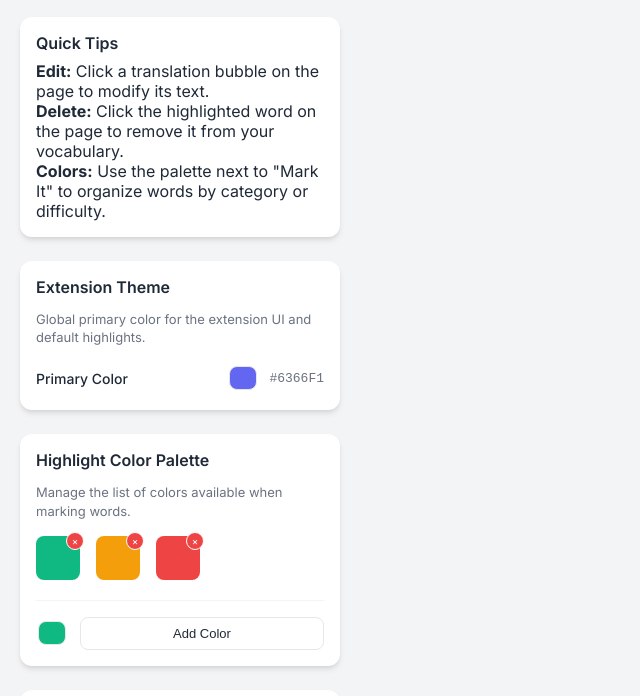
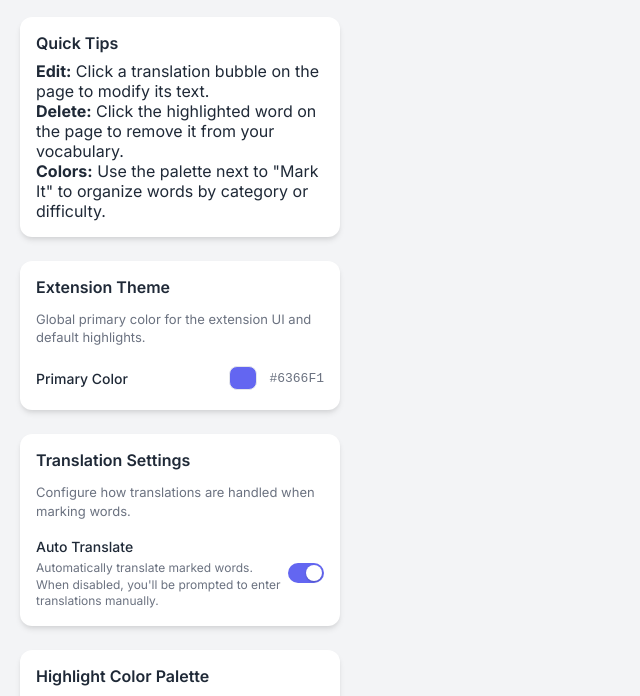
Before and after one commit to 51750/mark-my-words, a browser extension: page settings/settings.html in a window 1280 px wide. Shown: the part 67-763 px from the top of the page, without its empty margins (0-640 px from the left). Drawn offline with Linux system fonts and the light colour scheme.

Commit message:
feat: Add an auto-translate toggle to settings, allowing users to choose between automatic and manual translation when marking words.

```diff
--- a/settings/settings.css
+++ b/settings/settings.css
@@ -76,6 +76,13 @@ section {
 label {
   font-size: 14px;
   font-weight: 500;
+}
+
+.setting-description {
+  font-size: 12px;
+  color: var(--text-sub);
+  margin: 4px 0 0 0;
+  line-height: 1.4;
 }
 
 .color-picker-wrapper {
@@ -212,3 +219,51 @@ button {
   width: 16px;
   height: 16px;
 }
+
+/* Toggle Switch */
+.toggle-container {
+  display: flex;
+  align-items: center;
+  gap: 8px;
+  cursor: pointer;
+}
+
+.toggle-text {
+  font-size: 13px;
+  color: var(--text-sub);
+  font-weight: 500;
+}
+
+.toggle-container input {
+  display: none;
+}
+
+.toggle-slider {
+  position: relative;
+  width: 36px;
+  height: 20px;
+  background-color: #e5e7eb;
+  border-radius: 20px;
+  transition: .3s;
+}
+
+.toggle-slider::before {
+  content: "";
+  position: absolute;
+  height: 16px;
+  width: 16px;
+  left: 2px;
+  bottom: 2px;
+  background-color: white;
+  border-radius: 50%;
+  transition: .3s;
+  box-shadow: 0 1px 2px rgba(0,0,0,0.2);
+}
+
+input:checked + .toggle-slider {
+  background-color: var(--primary);
+}
+
+input:checked + .toggle-slider::before {
+  transform: translateX(16px);
+}
--- a/settings/settings.html
+++ b/settings/settings.html
@@ -59,6 +59,22 @@
       </section>
 
       <section>
+        <h2>Translation Settings</h2>
+        <p class="description">Configure how translations are handled when marking words.</p>
+        <div class="setting-item">
+          <div>
+            <label for="auto-translate-toggle">Auto Translate</label>
+            <p class="setting-description">Automatically translate marked words. When disabled, you'll be prompted to
+              enter translations manually.</p>
+          </div>
+          <label class="toggle-container">
+            <input type="checkbox" id="auto-translate-toggle" checked>
+            <span class="toggle-slider"></span>
+          </label>
+        </div>
+      </section>
+
+      <section>
         <h2>Highlight Color Palette</h2>
         <p class="description">Manage the list of colors available when marking words.</p>
         <div id="palette-list" class="palette-grid">
--- a/settings/settings.js
+++ b/settings/settings.js
@@ -6,11 +6,12 @@ document.addEventListener('DOMContentLoaded', () => {
   const addColorBtn = document.getElementById('add-color-btn');
   const backBtn = document.getElementById('back-btn');
   const resetBtn = document.getElementById('reset-btn');
+  const autoTranslateToggle = document.getElementById('auto-translate-toggle');
 
   let currentPalette = ['#10b981', '#f59e0b', '#ef4444'];
 
   // Load saved settings
-  chrome.storage.local.get(['themeColor', 'colorPalette'], (result) => {
+  chrome.storage.local.get(['themeColor', 'colorPalette', 'autoTranslate'], (result) => {
     if (result.themeColor) {
       themeColorInput.value = result.themeColor;
       themeColorValue.textContent = result.themeColor.toUpperCase();
@@ -18,6 +19,9 @@ document.addEventListener('DOMContentLoaded', () => {
     }
     if (result.colorPalette) {
       currentPalette = result.colorPalette;
+    }
+    if (result.autoTranslate !== undefined) {
+      autoTranslateToggle.checked = result.autoTranslate;
     }
     renderPalette();
   });
@@ -46,6 +50,11 @@ document.addEventListener('DOMContentLoaded', () => {
         notifyUpdate('updatePalette', currentPalette);
       });
     }
+  });
+
+  // Auto-translate toggle
+  autoTranslateToggle.addEventListener('change', (e) => {
+    chrome.storage.local.set({ autoTranslate: e.target.checked });
   });
 
   function renderPalette() {
@@ -96,7 +105,8 @@ document.addEventListener('DOMContentLoaded', () => {
         themeColor: '#6366f1',
         colorPalette: ['#10b981', '#f59e0b', '#ef4444'],
         sourceLanguage: 'auto',
-        targetLanguage: 'zh-CN'
+        targetLanguage: 'zh-CN',
+        autoTranslate: true
       };
 
       chrome.storage.local.set(defaultSettings, () => {
@@ -106,6 +116,7 @@ document.addEventListener('DOMContentLoaded', () => {
         applyTheme(defaultSettings.themeColor);
         currentPalette = defaultSettings.colorPalette;
         renderPalette();
+        autoTranslateToggle.checked = defaultSettings.autoTranslate;
 
         // Notify all tabs
         notifyUpdate('updateColor', defaultSettings.themeColor);
```
Also changed, not shown: main/content.js (+23 -2 lines).
